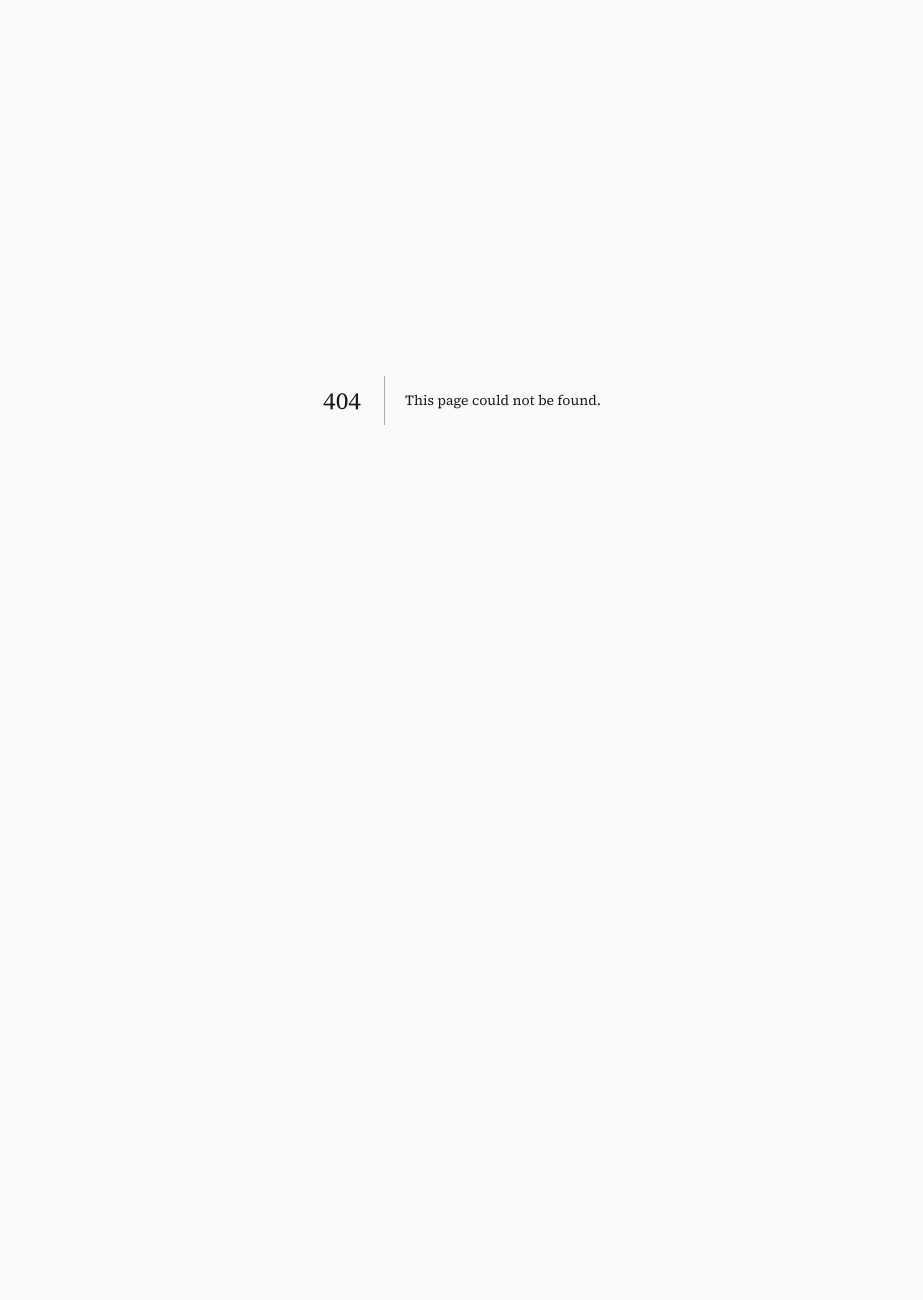
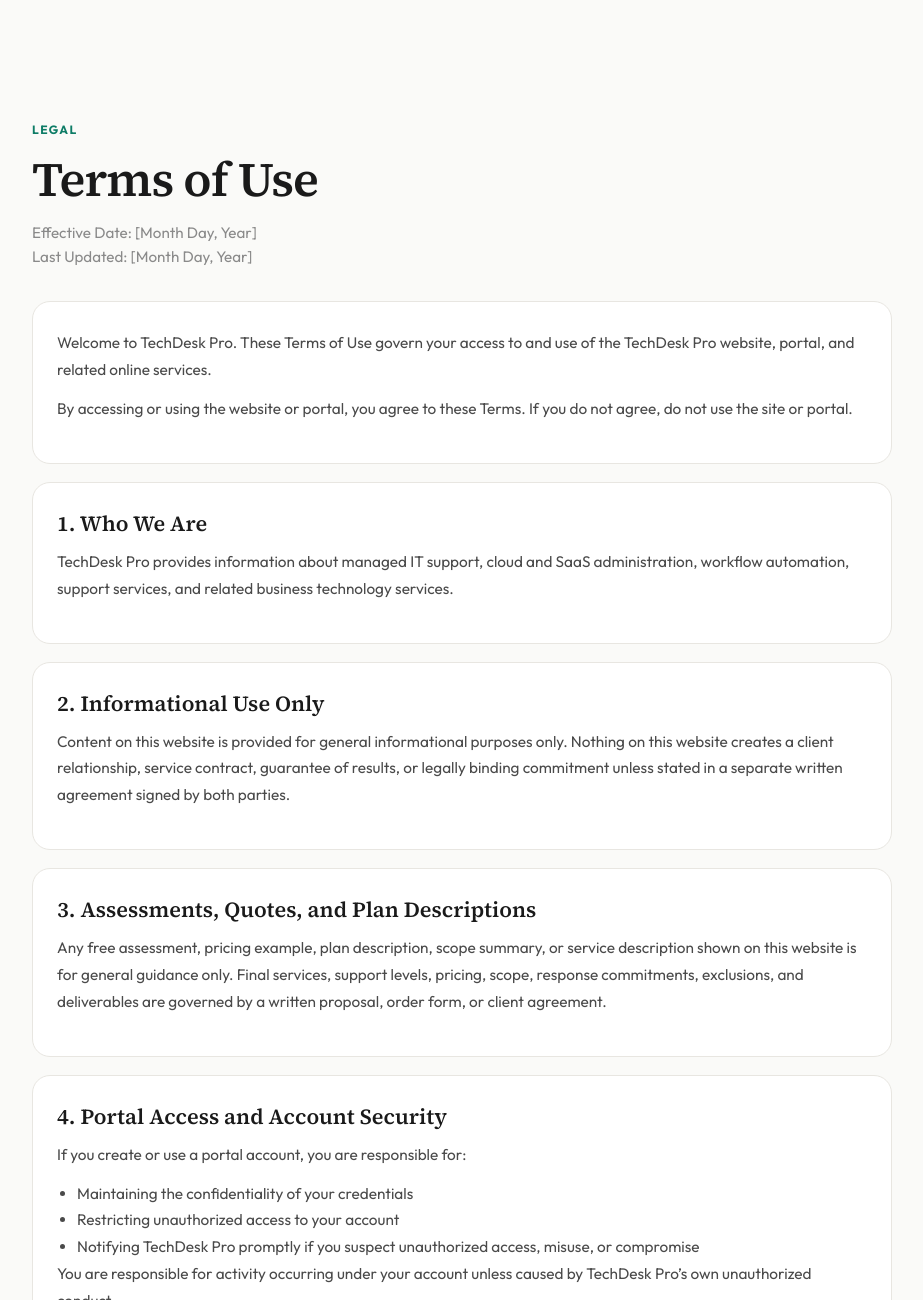
Before and after one commit to kkoly10/IT-Support-E-commerce, a Next.js app in the folder techdesk-pro/: page /terms in a window 1280 px wide. Before the commit this address had no page. Shown: the top 1300 px of the page, without its empty margins (178-1101 px from the left). Before the commit the page ends 800 px from the top, so only its background shows below. Built offline with nearby package versions, Linux system fonts and the light colour scheme.

Commit message:
Create page.js

```diff
--- /dev/null
+++ b/techdesk-pro/app/terms/page.js
@@ -0,0 +1,236 @@
+export const metadata = {
+  title: 'Terms of Use | TechDesk Pro',
+  description:
+    'Review the terms governing your access to the TechDesk Pro website, portal, and online services.',
+}
+
+export default function TermsPage() {
+  return (
+    <main style={{ background: 'var(--bg)', minHeight: '100vh', padding: '120px 20px 80px' }}>
+      <div style={{ maxWidth: 860, margin: '0 auto' }}>
+        <div style={{ marginBottom: 32 }}>
+          <div
+            style={{
+              fontSize: '0.75rem',
+              fontWeight: 700,
+              color: 'var(--teal)',
+              textTransform: 'uppercase',
+              letterSpacing: '0.12em',
+              marginBottom: 12,
+              fontFamily: 'Outfit, sans-serif',
+            }}
+          >
+            Legal
+          </div>
+
+          <h1
+            style={{
+              fontFamily: "'Source Serif 4', serif",
+              fontSize: 'clamp(2rem, 4vw, 3rem)',
+              fontWeight: 600,
+              color: 'var(--ink)',
+              marginBottom: 12,
+              letterSpacing: '-0.02em',
+            }}
+          >
+            Terms of Use
+          </h1>
+
+          <p style={{ color: 'var(--ink-muted)', fontSize: '0.95rem' }}>
+            Effective Date: [Month Day, Year]
+            <br />
+            Last Updated: [Month Day, Year]
+          </p>
+        </div>
+
+        <section style={sectionStyle}>
+          <p style={pStyle}>
+            Welcome to TechDesk Pro. These Terms of Use govern your access to and use of the
+            TechDesk Pro website, portal, and related online services.
+          </p>
+          <p style={pStyle}>
+            By accessing or using the website or portal, you agree to these Terms. If you do not
+            agree, do not use the site or portal.
+          </p>
+        </section>
+
+        <section style={sectionStyle}>
+          <h2 style={h2Style}>1. Who We Are</h2>
+          <p style={pStyle}>
+            TechDesk Pro provides information about managed IT support, cloud and SaaS administration,
+            workflow automation, support services, and related business technology services.
+          </p>
+        </section>
+
+        <section style={sectionStyle}>
+          <h2 style={h2Style}>2. Informational Use Only</h2>
+          <p style={pStyle}>
+            Content on this website is provided for general informational purposes only. Nothing on
+            this website creates a client relationship, service contract, guarantee of results, or
+            legally binding commitment unless stated in a separate written agreement signed by both parties.
+          </p>
+        </section>
+
+        <section style={sectionStyle}>
+          <h2 style={h2Style}>3. Assessments, Quotes, and Plan Descriptions</h2>
+          <p style={pStyle}>
+            Any free assessment, pricing example, plan description, scope summary, or service
+            description shown on this website is for general guidance only. Final services, support
+            levels, pricing, scope, response commitments, exclusions, and deliverables are governed
+            by a written proposal, order form, or client agreement.
+          </p>
+        </section>
+
+        <section style={sectionStyle}>
+          <h2 style={h2Style}>4. Portal Access and Account Security</h2>
+          <p style={pStyle}>If you create or use a portal account, you are responsible for:</p>
+          <ul style={ulStyle}>
+            <li>Maintaining the confidentiality of your credentials</li>
+            <li>Restricting unauthorized access to your account</li>
+            <li>Notifying TechDesk Pro promptly if you suspect unauthorized access, misuse, or compromise</li>
+          </ul>
+          <p style={pStyle}>
+            You are responsible for activity occurring under your account unless caused by
+            TechDesk Pro’s own unauthorized conduct.
+          </p>
+        </section>
+
+        <section style={sectionStyle}>
+          <h2 style={h2Style}>5. Acceptable Use</h2>
+          <p style={pStyle}>You agree not to:</p>
+          <ul style={ulStyle}>
+            <li>Use the website or portal for unlawful purposes</li>
+            <li>Attempt unauthorized access to systems, data, accounts, or environments</li>
+            <li>Upload malware, malicious code, or harmful files</li>
+            <li>Interfere with website or portal availability or security</li>
+            <li>Scrape, copy, reverse engineer, or exploit the website or portal beyond permitted use</li>
+            <li>Submit content that violates law, infringes intellectual property, or invades privacy</li>
+          </ul>
+        </section>
+
+        <section style={sectionStyle}>
+          <h2 style={h2Style}>6. Intellectual Property</h2>
+          <p style={pStyle}>
+            Unless otherwise stated, the website, branding, copy, graphics, interface elements, and
+            related materials are owned by TechDesk Pro or used with permission and are protected by
+            applicable intellectual property laws.
+          </p>
+          <p style={pStyle}>
+            Nothing in these Terms transfers ownership of TechDesk Pro materials to you.
+          </p>
+        </section>
+
+        <section style={sectionStyle}>
+          <h2 style={h2Style}>7. Third-Party Services and Links</h2>
+          <p style={pStyle}>
+            The website or portal may reference or integrate third-party services, including
+            scheduling, communication, hosting, authentication, storage, payment, analytics, or
+            AI-related providers. TechDesk Pro is not responsible for third-party services beyond
+            the extent required by law or by separate written agreement.
+          </p>
+        </section>
+
+        <section style={sectionStyle}>
+          <h2 style={h2Style}>8. No Guarantee of Uninterrupted Availability</h2>
+          <p style={pStyle}>
+            We may update, suspend, change, or discontinue any part of the website or portal at any
+            time. We do not guarantee uninterrupted or error-free operation of the public website
+            or portal.
+          </p>
+        </section>
+
+        <section style={sectionStyle}>
+          <h2 style={h2Style}>9. Disclaimer</h2>
+          <p style={pStyle}>
+            To the maximum extent permitted by law, the website and portal are provided “as is” and
+            “as available.” TechDesk Pro disclaims warranties of merchantability, fitness for a
+            particular purpose, non-infringement, and uninterrupted availability, except as
+            expressly stated in a written client agreement.
+          </p>
+        </section>
+
+        <section style={sectionStyle}>
+          <h2 style={h2Style}>10. Limitation of Liability</h2>
+          <p style={pStyle}>
+            To the maximum extent permitted by law, TechDesk Pro will not be liable for indirect,
+            incidental, consequential, special, exemplary, or punitive damages arising out of or
+            related to website or portal use.
+          </p>
+          <p style={pStyle}>
+            Any liability relating solely to public website use will be limited to the amount, if
+            any, paid by you directly for that use.
+          </p>
+          <p style={pStyle}>
+            Nothing in these Terms limits liability where such limitation is prohibited by law.
+          </p>
+        </section>
+
+        <section style={sectionStyle}>
+          <h2 style={h2Style}>11. Governing Law</h2>
+          <p style={pStyle}>
+            These Terms are governed by the laws of the Commonwealth of Virginia, without regard to
+            conflict-of-law rules, unless a separate signed agreement states otherwise.
+          </p>
+        </section>
+
+        <section style={sectionStyle}>
+          <h2 style={h2Style}>12. Changes to These Terms</h2>
+          <p style={pStyle}>
+            We may update these Terms from time to time. Updated Terms will be posted with a revised
+            effective date. Continued use after updates means you accept the revised Terms.
+          </p>
+        </section>
+
+        <section style={sectionStyle}>
+          <h2 style={h2Style}>13. Contact</h2>
+          <p style={pStyle}>
+            For questions about these Terms, contact:
+            <br />
+            Email:{' '}
+            <a href="mailto:legal@techdeskpro.com" style={linkStyle}>
+              legal@techdeskpro.com
+            </a>
+            <br />
+            Mailing Address: [Your Business Mailing Address]
+          </p>
+        </section>
+      </div>
+    </main>
+  )
+}
+
+const sectionStyle = {
+  background: 'var(--surface)',
+  border: '1px solid var(--border)',
+  borderRadius: 18,
+  padding: '28px 24px',
+  marginBottom: 18,
+}
+
+const h2Style = {
+  fontFamily: "'Source Serif 4', serif",
+  fontSize: '1.35rem',
+  fontWeight: 600,
+  color: 'var(--ink)',
+  marginBottom: 12,
+}
+
+const pStyle = {
+  fontSize: '0.96rem',
+  color: 'var(--ink-light)',
+  lineHeight: 1.75,
+  marginBottom: 12,
+}
+
+const ulStyle = {
+  paddingLeft: 20,
+  color: 'var(--ink-light)',
+  lineHeight: 1.75,
+  fontSize: '0.96rem',
+}
+
+const linkStyle = {
+  color: 'var(--teal)',
+  textDecoration: 'none',
+  fontWeight: 600,
+}
```
